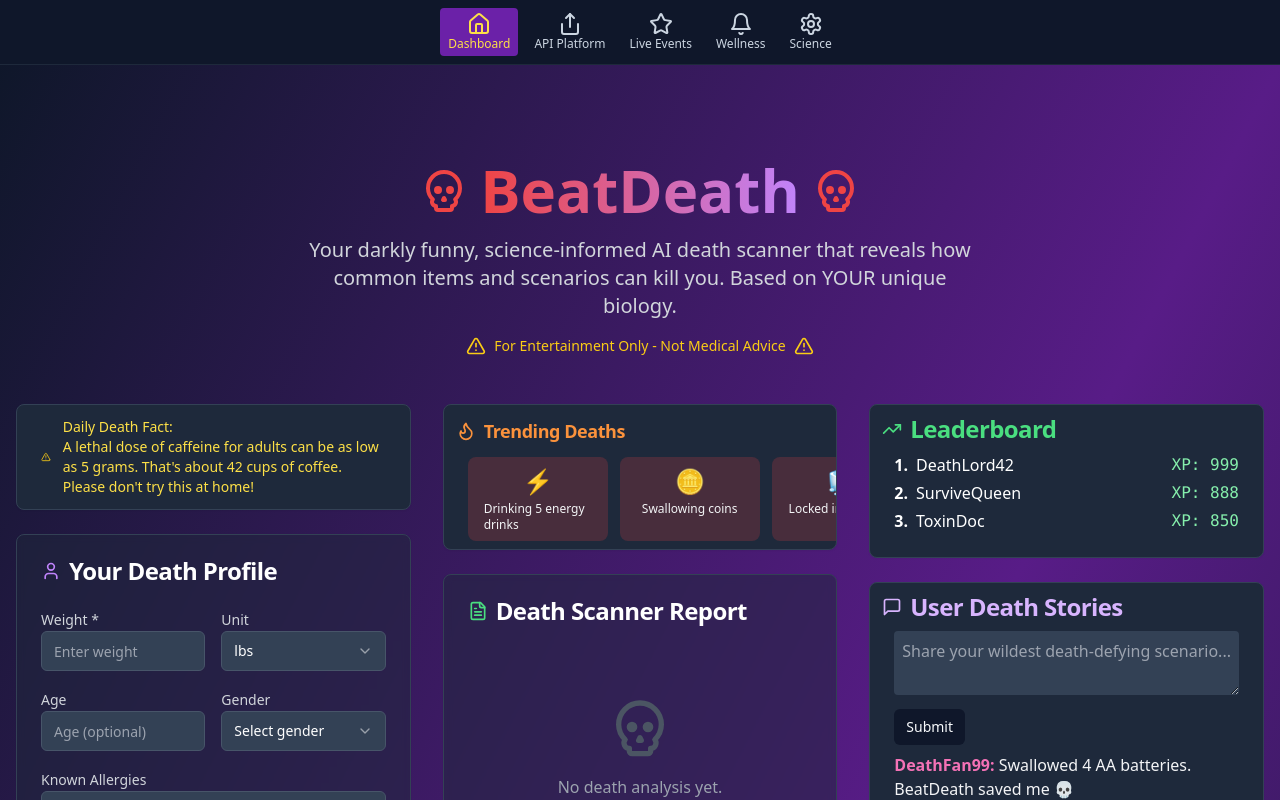
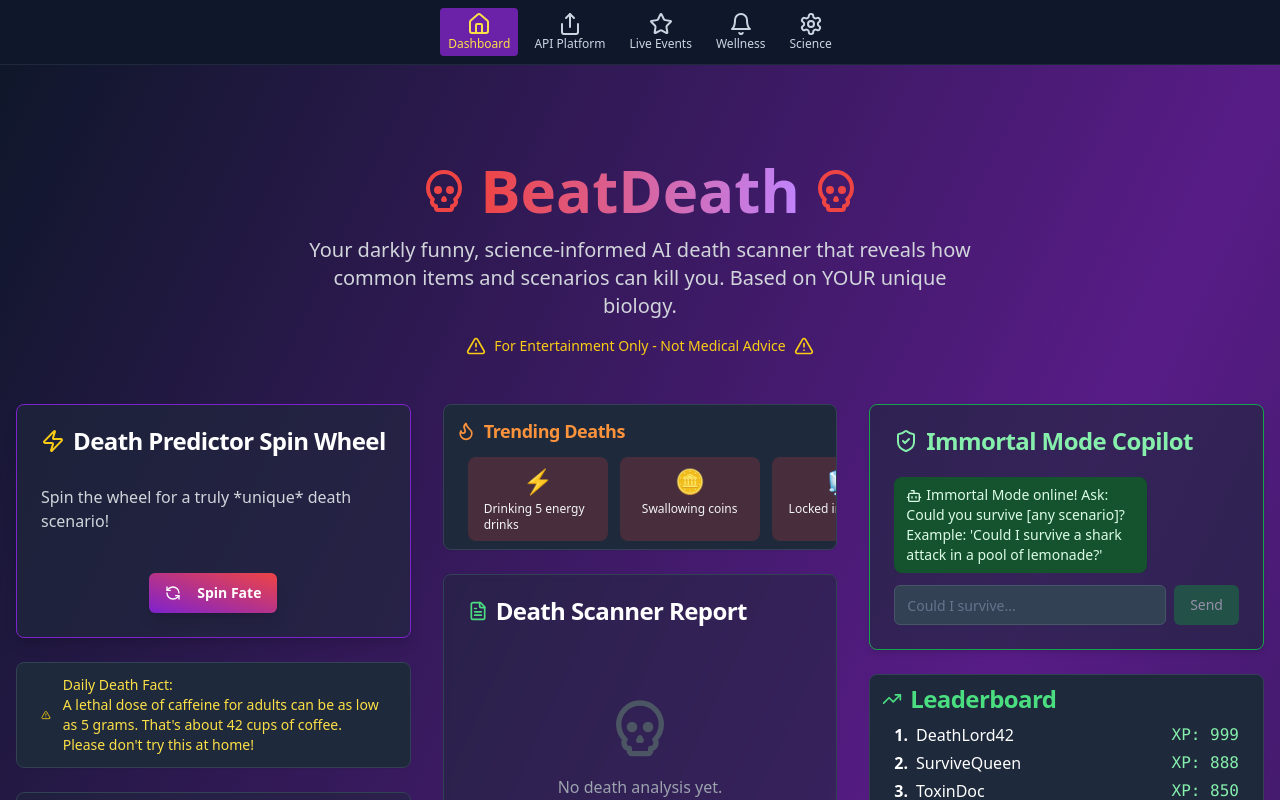
Before and after one commit to BMW1700/beat-death-report-card, a React (Vite) app: page / in a window 1280 px wide. Shown: the top 800 px of the page. Built offline with nearby package versions, Linux system fonts and the light colour scheme.

Commit message:
Add unique engaging features
Implement "Near Death Experience" and "Death Match" features to enhance user engagement.

```diff
--- /dev/null
+++ b/src/components/DeathSpinWheel.tsx
@@ -0,0 +1,101 @@
+
+import { useState } from "react";
+import { Card, CardContent, CardHeader, CardTitle } from "@/components/ui/card";
+import { Loader2, RefreshCcw, Zap } from "lucide-react";
+import { Button } from "@/components/ui/button";
+
+const deathOptions = [
+  {
+    label: "Exploding Soda Freezer",
+    description: "A can of soda, forgotten in the freezer, erupts with shrapnel while you open it. Fun odds: 1 in 1,000,000!",
+  },
+  {
+    label: "Selfie-on-Cliff Catastrophe",
+    description: "While chasing likes, you step too close... Gravity wins. Always look before you selfie! Odds: 1 in 50,000.",
+  },
+  {
+    label: "DIY Chemistry Fail",
+    description: "Mix the wrong cleaners & accidentally generate toxic gas. Don't be a scientist without YouTube, kids!",
+  },
+  {
+    label: "Alien Prank Gone Wrong",
+    description: "Invited to Area 51 raid. Turns out they do shoot. (But only Nerf darts... or do they?)",
+  },
+  {
+    label: "Beware the Auto-Reply",
+    description: "Annoy your boss with too many out-of-office replies and disappear mysteriously. HR file: 'Unsolved.'",
+  },
+  {
+    label: "Death-By-TikTok-Challenge",
+    description: "You attempt a trending dare. It trends for the wrong reason. Darwin Award unlocked.",
+  },
+  {
+    label: "Hamster Ball Escape",
+    description: "Enter a giant hamster ball to cross a lake. Ball? Fun. Water? Less so. (Stay on land!)",
+  },
+  {
+    label: "Attack of the Killer Toaster",
+    description: "Ignore the burning smell from your kitchen. Now a 'shocking' breakfast. Odds: 1 in 12,500,000.",
+  },
+  {
+    label: "Yoga With Wild Geese",
+    description: "Park yoga gone wrong when angry geese mistake you for breadsticks. Fowl outcome!",
+  }
+];
+
+const getRandomIndex = (exclude: number | null, len: number) => {
+  let idx: number;
+  do {
+    idx = Math.floor(Math.random() * len);
+  } while (idx === exclude && len > 1);
+  return idx;
+};
+
+export const DeathSpinWheel = () => {
+  const [spinning, setSpinning] = useState(false);
+  const [resultIdx, setResultIdx] = useState<number | null>(null);
+
+  const spin = () => {
+    setSpinning(true);
+    setTimeout(() => {
+      setResultIdx(getRandomIndex(resultIdx, deathOptions.length));
+      setSpinning(false);
+    }, 1400);
+  };
+
+  return (
+    <Card className="bg-slate-800/60 border-purple-700 shadow-lg animate-fade-in">
+      <CardHeader>
+        <CardTitle className="flex items-center gap-2 text-white font-bold">
+          <Zap className="text-yellow-400 w-6 h-6 animate-pulse" />
+          Death Predictor Spin Wheel
+        </CardTitle>
+      </CardHeader>
+      <CardContent className="flex flex-col gap-4 items-center">
+        <div className="flex flex-col items-center min-h-[80px] w-full py-2">
+          {spinning ? (
+            <div className="flex flex-col items-center gap-2">
+              <Loader2 className="w-10 h-10 text-purple-400 animate-spin" />
+              <span className="text-sm text-gray-300">Spinning your fate…</span>
+            </div>
+          ) : resultIdx === null ? (
+            <span className="text-gray-300 font-medium">Spin the wheel for a truly *unique* death scenario!</span>
+          ) : (
+            <div className="text-center">
+              <div className="text-xl font-bold text-yellow-400 mb-2">{deathOptions[resultIdx].label}</div>
+              <div className="text-sm text-gray-200">{deathOptions[resultIdx].description}</div>
+            </div>
+          )}
+        </div>
+        <Button
+          onClick={spin}
+          className="bg-gradient-to-tr from-purple-700 to-red-500 font-bold text-white hover:from-purple-800 hover:to-red-600 shadow-lg"
+          disabled={spinning}
+        >
+          <RefreshCcw className="mr-2" />
+          Spin Fate
+        </Button>
+      </CardContent>
+    </Card>
+  );
+};
--- /dev/null
+++ b/src/components/ImmortalModeCopilot.tsx
@@ -0,0 +1,120 @@
+
+import { useState } from "react";
+import { Card, CardContent, CardHeader, CardTitle } from "@/components/ui/card";
+import { Input } from "@/components/ui/input";
+import { Button } from "@/components/ui/button";
+import { Bot, ShieldCheck, Skull } from "lucide-react";
+
+interface Message {
+  from: "user" | "ai";
+  text: string;
+}
+
+function wittyAIResponse(input: string): string {
+  // A fake AI with humor and helpfulness.
+  const normalized = input.toLowerCase();
+  if (normalized.includes("lava") || normalized.includes("volcano")) {
+    return "Unless you’re made of titanium or marshmallow, survival odds: negative. Don’t try the floor-is-lava IRL!";
+  }
+  if (normalized.includes("bear")) {
+    return "Bears: 1, Humans: 0. Unless you brought honey, in which case: Bears: 2, Humans: -1.";
+  }
+  if (normalized.includes("zombie")) {
+    return "Pro tip: Zombies don’t tire. Cardio is your only friend. Move fast, avoid malls.";
+  }
+  if (normalized.includes("fart")) {
+    return "Unless you’re in a submarine, risk is low… but social standing drops dangerously!";
+  }
+  if (normalized.includes("microwave")) {
+    return "Unless you crawled inside and hit start, you’ll only risk your popcorn (possibly your dignity).";
+  }
+  return (
+    [
+      "Survivability: Possible! But check your life insurance terms.",
+      "Risk factors: Numerous, but with quick thinking and a little luck, you just might make it.",
+      "Odds: Who am I, a bookie? Wear a helmet and hope for the best!",
+      "You'd be surprised: 93% of all survivors avoided doing exactly that.",
+      "Expert verdict: You’re more likely to be embarrassed than deceased.",
+      "Classic case—consult your inner raccoon, then proceed with caution."
+    ][Math.floor(Math.random() * 6)]
+  );
+}
+
+export const ImmortalModeCopilot = () => {
+  const [input, setInput] = useState("");
+  const [chat, setChat] = useState<Message[]>([
+    {
+      from: "ai",
+      text: "Immortal Mode online! Ask: Could you survive [any scenario]? Example: 'Could I survive a shark attack in a pool of lemonade?'",
+    },
+  ]);
+  const [loading, setLoading] = useState(false);
+
+  const send = () => {
+    if (!input.trim() || loading) return;
+    const userMessage: Message = { from: "user", text: input };
+    setChat((prev) => [...prev, userMessage]);
+    setLoading(true);
+    setTimeout(() => {
+      setChat((prev) => [
+        ...prev,
+        { from: "ai", text: wittyAIResponse(input) },
+      ]);
+      setLoading(false);
+    }, 1300);
+    setInput("");
+  };
+
+  return (
+    <Card className="bg-slate-800/60 border-green-600 shadow-md animate-fade-in">
+      <CardHeader>
+        <CardTitle className="flex items-center gap-2 text-green-300">
+          <ShieldCheck className="w-6 h-6" />
+          Immortal Mode Copilot
+        </CardTitle>
+      </CardHeader>
+      <CardContent>
+        <div className="flex flex-col gap-2 max-h-64 overflow-y-auto mb-3 pr-2">
+          {chat.map((m, i) => (
+            <div
+              key={i}
+              className={`flex ${m.from === "ai" ? "justify-start" : "justify-end"}`}
+            >
+              <div
+                className={`rounded-lg px-3 py-2 max-w-[75%] ${
+                  m.from === "ai"
+                    ? "bg-green-900 text-green-100"
+                    : "bg-purple-900 text-purple-100"
+                } text-sm shadow`}
+              >
+                {m.from === "ai" ? <Bot className="inline w-4 h-4 mr-1" /> : <Skull className="inline w-4 h-4 mr-1" />}
+                {m.text}
+              </div>
+            </div>
+          ))}
+          {loading && (
+            <div className="flex justify-start">
+              <div className="rounded-lg px-3 py-2 bg-green-900 text-green-100 text-sm shadow">
+                <Bot className="inline w-4 h-4 mr-1 animate-pulse" />
+                Thinking…
+              </div>
+            </div>
+          )}
+        </div>
+        <div className="flex gap-2">
+          <Input
+            value={input}
+            onChange={(e) => setInput(e.target.value)}
+            placeholder="Could I survive..."
+            className="bg-slate-700 border-slate-600 text-white"
+            onKeyDown={(e) => e.key === "Enter" && send()}
+            disabled={loading}
+          />
+          <Button onClick={send} className="bg-green-700 hover:bg-green-800" disabled={loading || !input.trim()}>
+            Send
+          </Button>
+        </div>
+      </CardContent>
+    </Card>
+  );
+};
--- a/src/pages/Index.tsx
+++ b/src/pages/Index.tsx
@@ -35,6 +35,8 @@ import { LocalizedFacts } from "@/components/LocalizedFacts";
 import { RegionalTrending } from "@/components/RegionalTrending";
 import { LanguageSwitcher } from "@/components/LanguageSwitcher";
 import { GlobalMarketingBanner } from "@/components/GlobalMarketingBanner";
+import { DeathSpinWheel } from "@/components/DeathSpinWheel";
+import { ImmortalModeCopilot } from "@/components/ImmortalModeCopilot";
 
 export interface UserData {
   weight: string;
@@ -220,6 +222,7 @@ const Index = () => {
           {/* Left Column - User Profile & Input */}
           <div className="space-y-6">
             {/* PHASE 3: PERSONALIZATION */}
+            <DeathSpinWheel />
             <DailyDeathFact />
             <UserProfile userData={userData} setUserData={setUserData} />
             <DeathAnalyzer
@@ -252,6 +255,7 @@ const Index = () => {
 
           {/* Right Column - Leaderboard, User Stories, Community */}
           <div className="space-y-6">
+            <ImmortalModeCopilot />
             <Leaderboard />
             <UserStories />
             <div className="bg-slate-700/50 p-4 rounded-lg mt-4">
```
